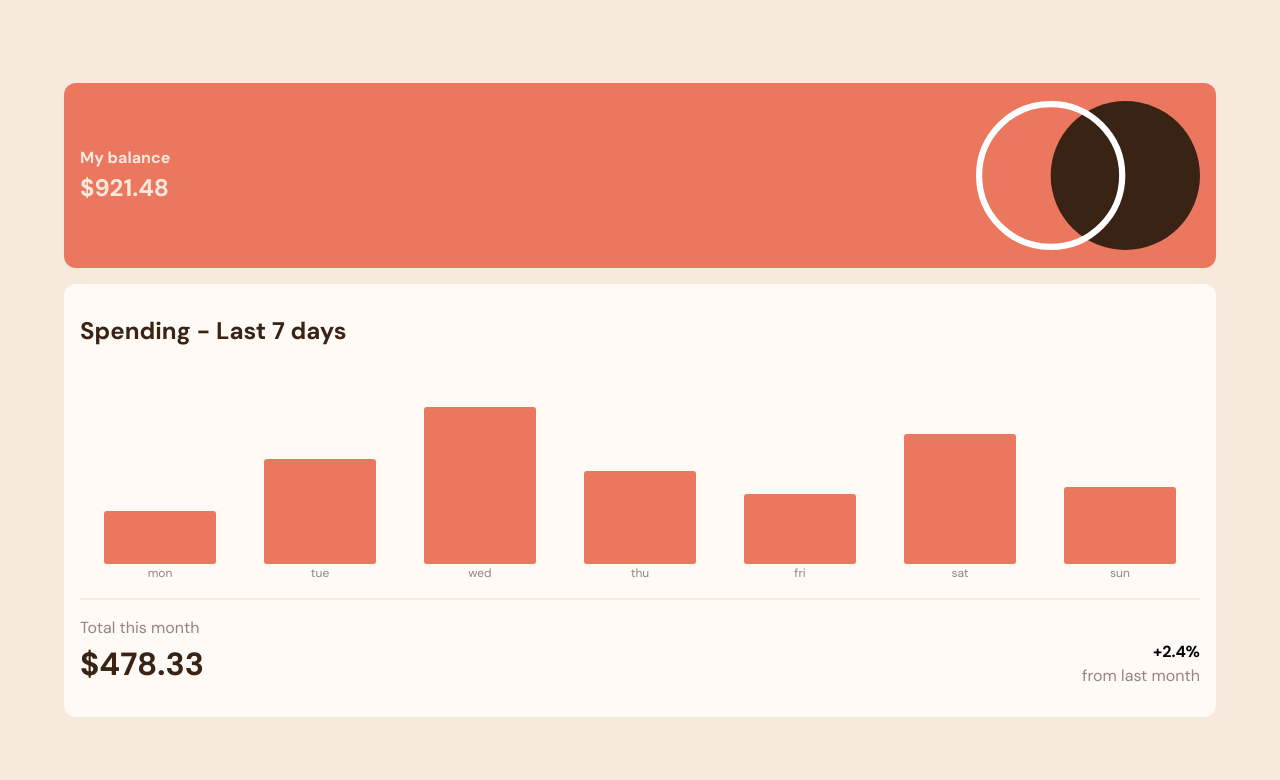
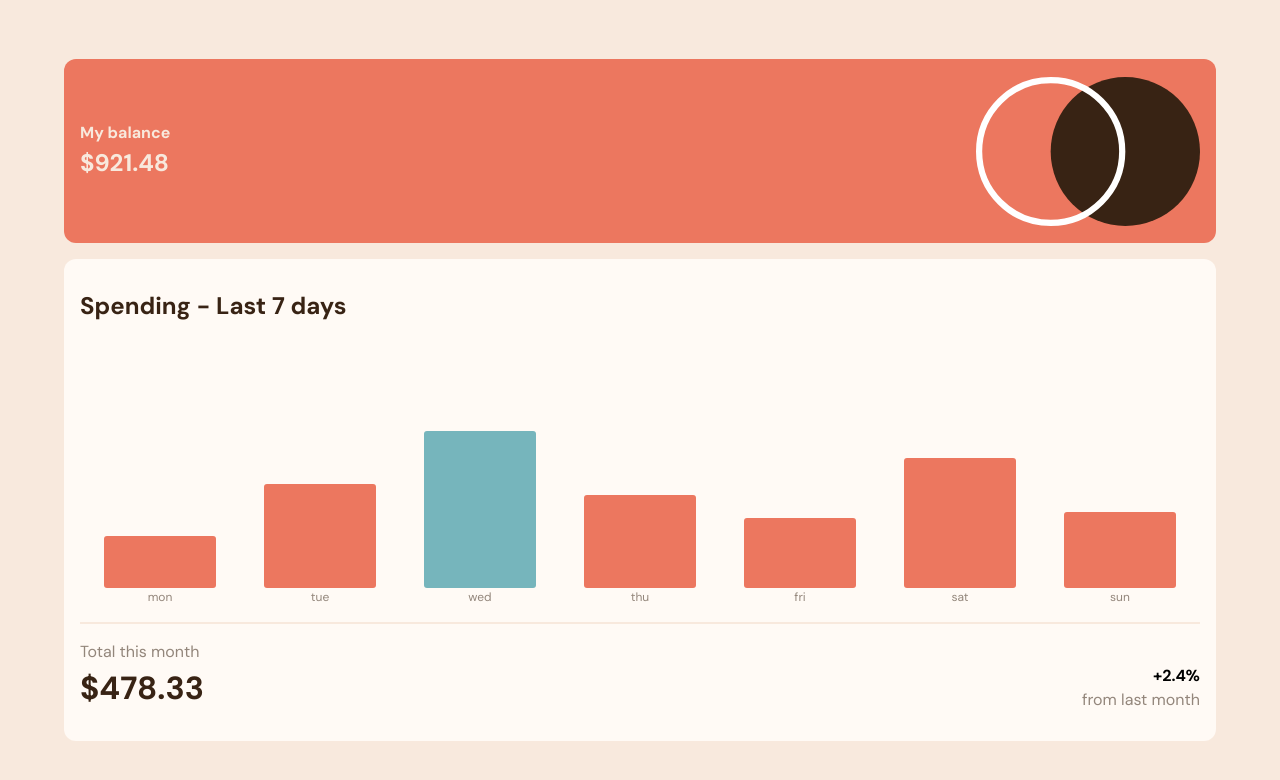
Before and after one commit to AlessioScarfone/expenses-char-component, a React (Create React App) app: page / in a window 1280 px wide. Shown: the top 780 px of the page. Built offline with nearby package versions, Linux system fonts and the light colour scheme.

Commit message:
feat: highlight max bar

```diff
--- a/src/ChartCard/ChartCard.module.scss
+++ b/src/ChartCard/ChartCard.module.scss
@@ -44,7 +44,6 @@
         align-items: center;
 
         .bar {
-            max-height: 250px;
             background-color: var(--soft-red);
             width: 70%;
             border-radius: 3px;
@@ -56,10 +55,18 @@
                 & + .tooltip {
                     visibility: visible;
                 }
+
+                &.maxBar {
+                    background-color: var(--hover-cyan);
+                }
             }
 
             @media (min-width: $desktop-width) {
                 width: 57%;
+            }
+
+            &.maxBar {
+                background-color: var(--cyan);
             }
         }
 
--- a/src/ChartCard/ChartCard.tsx
+++ b/src/ChartCard/ChartCard.tsx
@@ -1,9 +1,11 @@
-import React from "react";
+import React, { useMemo } from "react";
 import styles from "./ChartCard.module.scss";
+
+type DataType = { day: string; amount: number };
 
 export interface ChartCardIterface {
   title: string;
-  data: Array<{ day: string; amount: number }>;
+  data: Array<DataType>;
   totalAmount: number;
   percentage: string;
 }
@@ -14,15 +16,27 @@ const ChartCard: React.FC<ChartCardIterface> = ({
   totalAmount,
   percentage,
 }) => {
-  //TODO: find max value and color
+  const maxIndexList: number[] = useMemo(() => {
+    const max = Math.max(...data.map((d) => d.amount));
+    return data
+      .map((d, i) => (d.amount === max ? i : -1))
+      .filter((e) => e !== -1);
+  }, [data]);
+
+  // console.log("maxIndexList:", maxIndexList);
 
   return (
     <div className={styles.ChartCard}>
       <h2 style={{ marginBottom: "2rem" }}>{title}</h2>
       <div className={styles.chart}>
         <div className={styles.chartBarContainer}>
-          {data.map((d) => (
-            <ChartBar label={d.day} value={d.amount} key={d.day} />
+          {data.map((d, i) => (
+            <ChartBar
+              label={d.day}
+              value={d.amount}
+              key={d.day}
+              isMax={maxIndexList.includes(i)}
+            />
           ))}
         </div>
       </div>
@@ -46,14 +60,24 @@ const ChartCard: React.FC<ChartCardIterface> = ({
   );
 };
 
-const ChartBar: React.FunctionComponent<{ label: string; value: number }> = ({
-  label,
-  value,
-}) => {
-  const barSize = value * 3;
+const maxBarHeight = 250;
+const ChartBar: React.FunctionComponent<{
+  label: string;
+  value: number;
+  isMax?: boolean;
+}> = ({ label, value, isMax }) => {
+  //maxBarHeight : 100 = value : x
+  // const barSize = (value * 100) / maxBarHeight;
+  // console.log("Bar:", value, barSize);
+  const barSize = useMemo(() => value * 3, [value]);
+  const barClassNames = useMemo(() => [styles.bar, isMax ? styles.maxBar : ""].join(" "), [isMax])
+
   return (
-    <div className={styles.chartBar}>
-      <div className={styles.bar} style={{ height: `${barSize}px` }}></div>
+    <div className={styles.chartBar} style={{ height: `${maxBarHeight}px` }}>
+      <div
+        className={barClassNames}
+        style={{ height: `${barSize}px`, maxHeight: `${maxBarHeight}px` }}
+      ></div>
       <div className={styles.tooltip}>${value}</div>
       <div className={styles.label}>{label}</div>
     </div>
```
